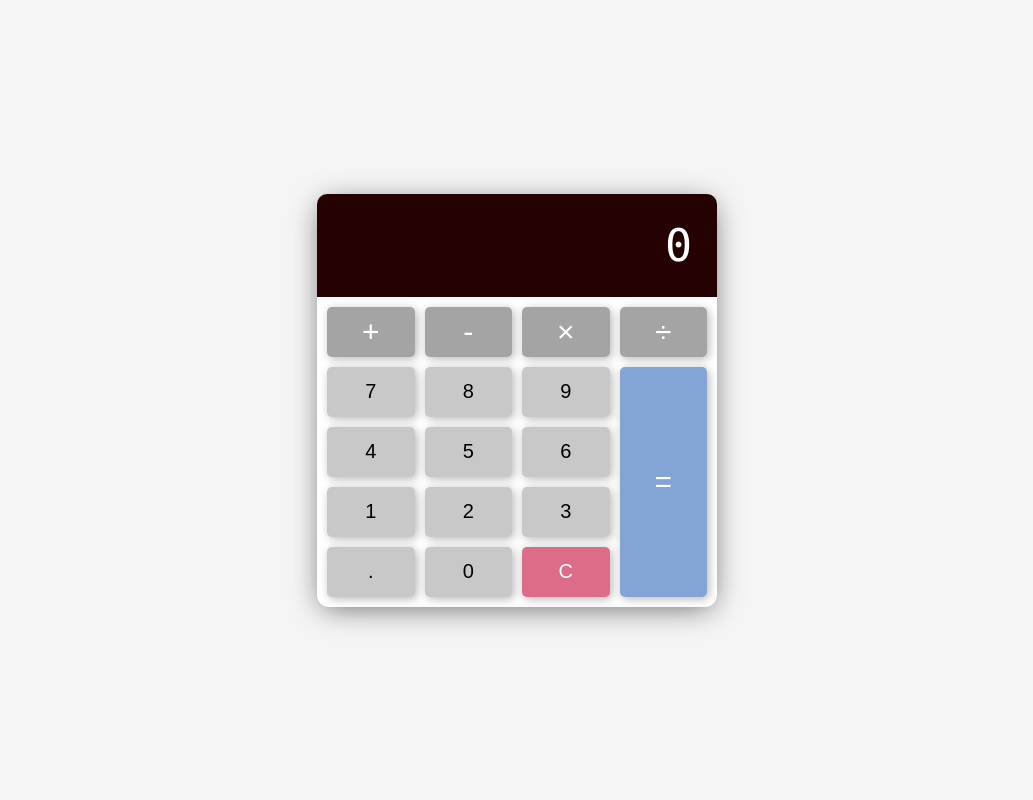
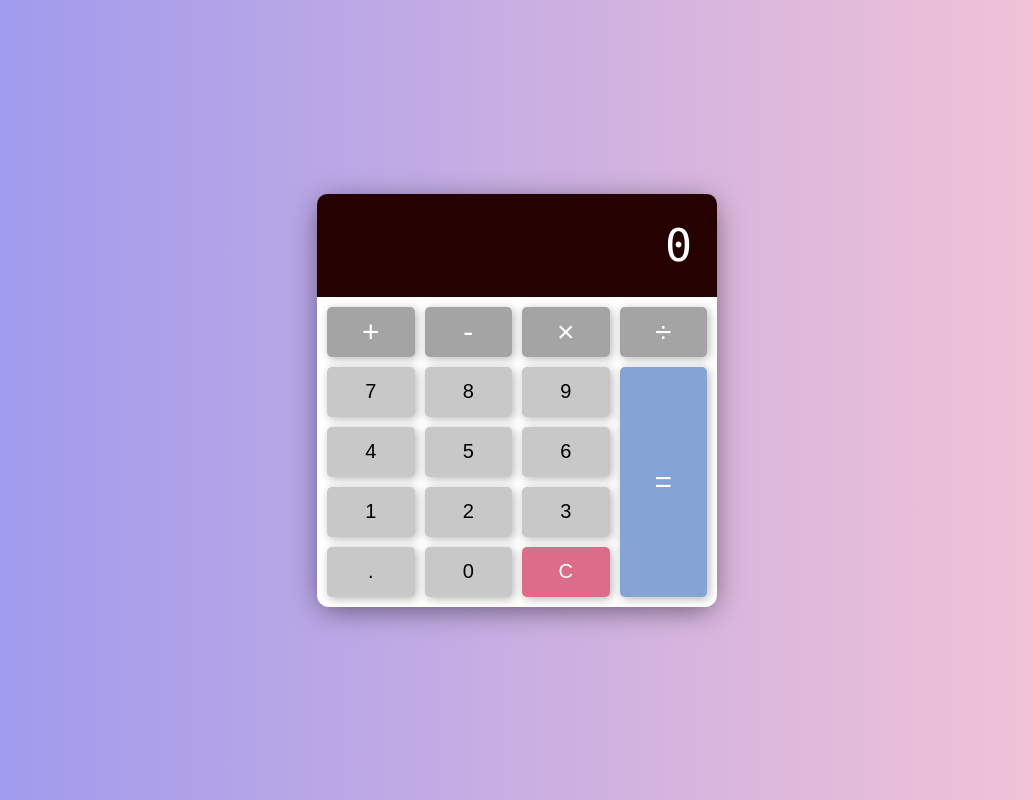
Before and after one commit to farzana-bit/Calculator-js, a plain HTML site: page index.html in a window 1280 px wide. Shown: the whole page, without its empty margins (123-1156 px from the left). Drawn offline with Linux system fonts and the light colour scheme.

Commit message:
changing color

```diff
--- a/style.css
+++ b/style.css
@@ -8,8 +8,8 @@ body {
   display: flex;
   justify-content: center;
   align-items: center;
-  background: whitesmoke;
-  /* background: linear-gradient(to right, #9796f0, #fbc7d4); W3C, IE 10+/ Edge, Firefox 16+, Chrome 26+, Opera 12+, Safari 7+ */
+  /* background: whitesmoke; */
+  background: linear-gradient(to right, #9796f0, #fbc7d4); /* W3C, IE 10+/ Edge, Firefox 16+, Chrome 26+, Opera 12+, Safari 7+ */
 }
 
 .calculator {
```
